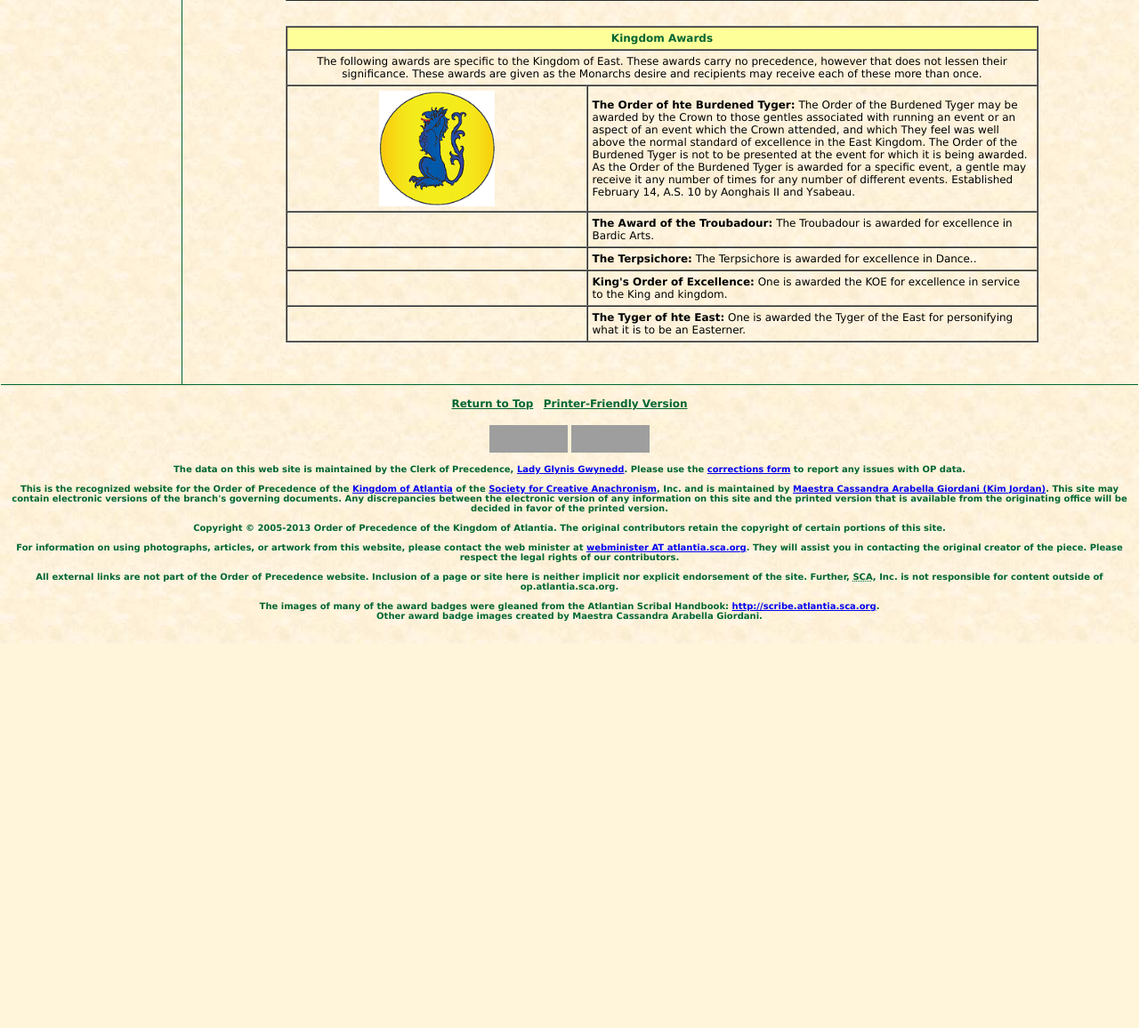
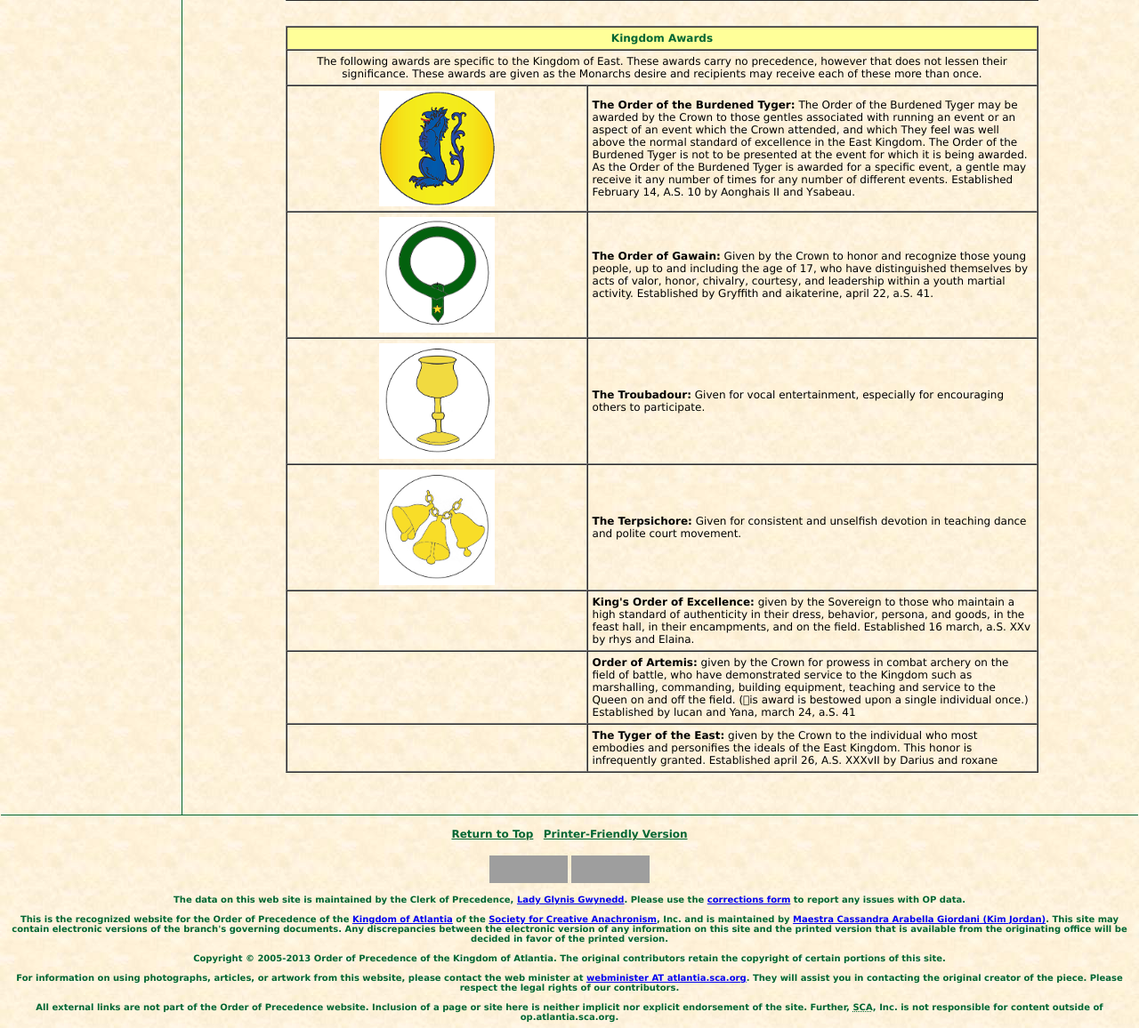
Before and after one commit to jducoeur/OP, a PHP site: page /awards.php in a window 1280 px wide. Shown: the part 1889-3045 px from the top of the page at 89% size. Before the commit the page ends 2588 px from the top, so only its background shows below. Run offline with PHP 8.4, Linux system fonts and the light colour scheme; grey boxes are pictures that could not be loaded.

Commit message:
added more images, etc

```diff
--- a/op/html/awards.php
+++ b/op/html/awards.php
@@ -120,7 +120,7 @@ if (isset($printable) && $printable == 1)
          </tr>
          <tr>
             <th width="40%" align="center" valign="middle"><img src="<?php echo $AWARD_IMAGE_DIR; ?>burdened_tiger.gif" width="130" height="130" alt="Badge for the Order of the Burdened Tyger" border="0"/></th>
-            <td class="data"><b>The Order of hte Burdened Tyger:</b> The Order of the Burdened Tyger may be awarded by the Crown to those gentles
+            <td class="data"><b>The Order of the Burdened Tyger:</b> The Order of the Burdened Tyger may be awarded by the Crown to those gentles
               associated with running an event or an aspect of an event which the Crown attended, and which They feel was well above
               the normal standard of excellence in the East Kingdom. The Order of the Burdened Tyger is not to be presented at the
               event for which it is being awarded. As the Order of the Burdened Tyger is awarded for a specific event, a gentle may
@@ -128,21 +128,38 @@ if (isset($printable) && $printable == 1)
               Ysabeau.</td>
          </tr>
          <tr>
-            <th width="40%" align="center" valign="middle"></th>
-            <td class="data"><b>The Award of the Troubadour:</b> The Troubadour is awarded for excellence in Bardic Arts.</td>
+            <th width="40%" align="center" valign="middle"><img src="<?php echo $AWARD_IMAGE_DIR; ?>gawain.gif" width="130" height="130" alt="Badge for the Order of Gawain" border="0"/></th>
+            <td class="data"><b>The Order of Gawain:</b> Given by the Crown to honor and recognize those young people, up to
+              and including the age of 17, who have distinguished themselves by acts of valor, honor, chivalry, courtesy,
+              and leadership within a youth martial activity.  Established by Gryffith and aikaterine, april 22, a.S. 41.</td>
          </tr>
          <tr>
-            <th width="40%" align="center" valign="middle"></th>
-            <td class="data"><b>The Terpsichore:</b> The Terpsichore is awarded for excellence in Dance..</td>
+            <th width="40%" align="center" valign="middle"><img src="<?php echo $AWARD_IMAGE_DIR; ?>troub.gif" width="130" height="130" alt="Badge for the Troubadour" border="0"/></th>
+            <td class="data"><b>The Troubadour:</b> Given for vocal entertainment, especially for encouraging others to participate.</td>
+         </tr>
+         <tr>
+            <th width="40%" align="center" valign="middle"><img src="<?php echo $AWARD_IMAGE_DIR; ?>terp.gif" width="130" height="130" alt="Badge for the Terpsichore" border="0"/></th>
+            <td class="data"><b>The Terpsichore:</b> Given for consistent and unselfish devotion in teaching dance and polite court movement.</td>
          </tr>
          <tr>
            <th width="40%" align="center" valign="middle" style="font-style:italic"></th>
 
-              <td class="data"><b>King's Order of Excellence:</b> One is awarded the KOE for excellence in service to the King and kingdom.</td>
+              <td class="data"><b>King's Order of Excellence:</b> given by the Sovereign to those who maintain a high
+                standard of authenticity in their dress, behavior, persona, and goods, in the feast hall, in their
+                encampments, and on the field. Established 16 march, a.S. XXv by rhys and Elaina.</td>
+         </tr>
+         <tr>
+           <th width="40%" align="center" valign="middle" style="font-style:italic"></th>
+
+              <td class="data"><b>Order of Artemis:</b> given by the Crown for prowess in combat archery on the field
+                of battle, who have demonstrated service to the Kingdom such as marshalling, commanding, building
+                equipment, teaching and service to the Queen on and off the field. (is award is bestowed upon a
+                single individual once.) Established by lucan and Yana, march 24, a.S. 41</td>
          </tr>
          <tr>
             <th width="40%" align="center" valign="middle" style="font-style:italic"></th>
-            <td class="data"><b>The Tyger of hte East:</b> One is awarded the Tyger of the East for personifying what it is to be an Easterner.</td>
+            <td class="data"><b>The Tyger of the East:</b> given by the Crown to the individual who most embodies and personifies
+              the ideals of the East Kingdom. This honor is infrequently granted. Established april 26, A.S. XXXvII by Darius and roxane</td>
          </tr>
 
       </table>
```
Also changed, not shown: op/html/award_table.php (+5 -4 lines), op/html/images/awards/gawain.gif (added), op/html/images/awards/kcypher.bmp (added), op/html/images/awards/kcypher.gif (added), op/html/images/awards/qcypher.bmp (added), op/html/images/awards/qcypher.gif (added), op/html/images/awards/terp.bmp (added), op/html/images/awards/terp.gif (added), op/html/images/awards/troub.gif (added), op/html/images/awards/troubadour.bmp (added).
